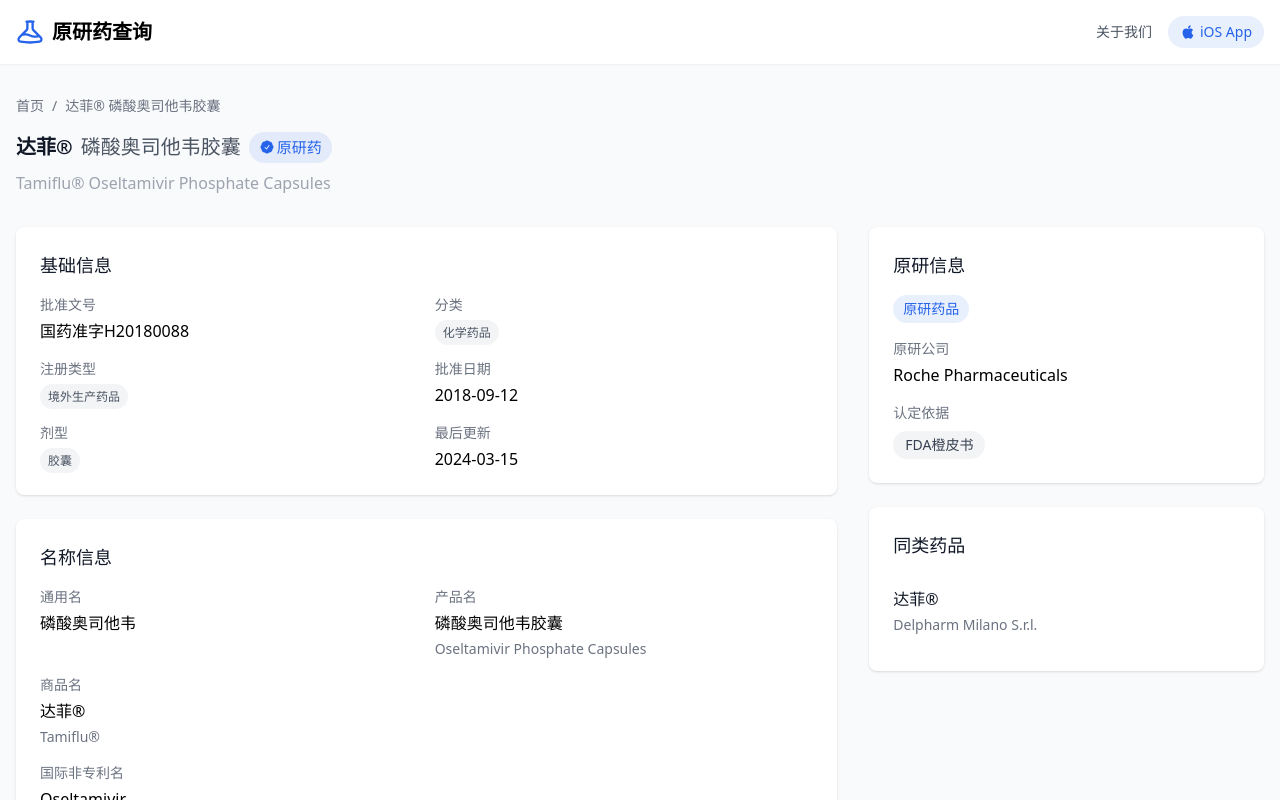
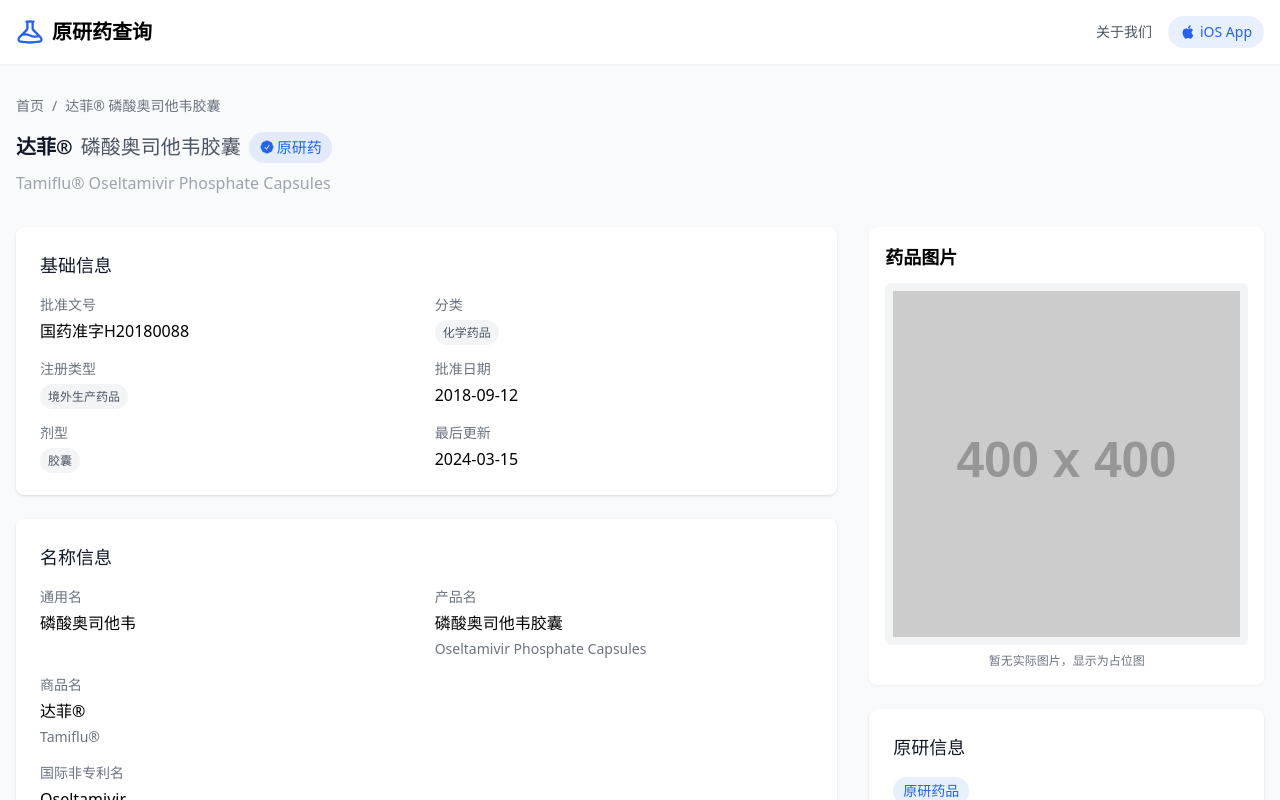
Before and after one commit to dongzhenye/yuanyanyao-web, a Next.js app: page /drug/10 in a window 1280 px wide. Shown: the top 800 px of the page. Built offline with nearby package versions, Linux system fonts and the light colour scheme; what pinyin-pro would draw is missing.

Commit message:
feat: add picture in drug detail page

```diff
--- /dev/null
+++ b/src/components/drug/DrugImage.tsx
@@ -0,0 +1,37 @@
+import React from 'react'
+import type { Drug } from '@/lib/types'
+
+interface DrugImageProps {
+  drug: Drug
+}
+
+// 生成药品图片的URL
+const getDrugImageUrl = (drug: Drug): string => {
+  // 如果药品有图片URL，优先使用
+  if (drug.imageUrl) {
+    return drug.imageUrl;
+  }
+
+  // 否则使用占位图片
+  return `https://via.placeholder.com/400x400?text=${encodeURIComponent(drug.brandName.cn || drug.brandName.en || drug.genericName)}`
+}
+
+export const DrugImage: React.FC<DrugImageProps> = ({ drug }) => {
+  return (
+    <div className="bg-white p-4 rounded-lg shadow-sm">
+      <h3 className="text-lg font-semibold mb-3">药品图片</h3>
+      <div className="bg-gray-100 rounded-md overflow-hidden">
+        <div className="aspect-square relative">
+          <img
+            src={getDrugImageUrl(drug)}
+            alt={`${drug.brandName.cn || drug.brandName.en || drug.genericName}图片`}
+            className="object-contain w-full h-full p-2"
+          />
+        </div>
+      </div>
+      <p className="text-xs text-gray-500 mt-2 text-center">
+        {drug.imageUrl ? '' : '暂无实际图片，显示为占位图'}
+      </p>
+    </div>
+  )
+}
--- a/src/pages/drug/[id].tsx
+++ b/src/pages/drug/[id].tsx
@@ -11,8 +11,8 @@
 import { DrugNames } from '@/components/drug/DrugNames'
 import { DrugSpecs } from '@/components/drug/DrugSpecs'
 import { OriginalInfo } from '@/components/drug/OriginalInfo'
+import { DrugImage } from '@/components/drug/DrugImage'
 import { trackEvent } from '@/lib/analytics'
-import { formatBrandName } from '@/lib/utils'
 import { useEffect } from 'react'
 
 interface DrugPageProps {
@@ -31,11 +31,16 @@
     })
   }, [drug.id, drug.productName])
 
+  // 创建用于SEO的纯文本格式品牌名
+  const brandNameText = drug.brandName.cn.includes('®') || drug.brandName.cn.includes('™')
+    ? drug.brandName.cn
+    : `${drug.brandName.cn}®`;
+
   return (
     <>
       <NextSeo
-        title={`${formatBrandName(drug.brandName.cn)} ${drug.productName}`}
-        description={`${formatBrandName(drug.brandName.cn)} ${drug.productName}的详细信息。由${drug.manufacturerName}生产，包含规格、适应症等权威数据。`}
+        title={`${brandNameText} ${drug.productName}`}
+        description={`${brandNameText} ${drug.productName}的详细信息。由${drug.manufacturerName}生产，包含规格、适应症等权威数据。`}
       />
 
       <div className="min-h-screen bg-gray-50">
@@ -85,6 +90,7 @@
 
             {/* 侧边栏 */}
             <div className="lg:col-span-4 space-y-6">
+              <DrugImage drug={drug} />
               <OriginalInfo drug={drug} />
               <RelatedDrugs
                 sameGeneric={relatedDrugs.sameGeneric}
```
